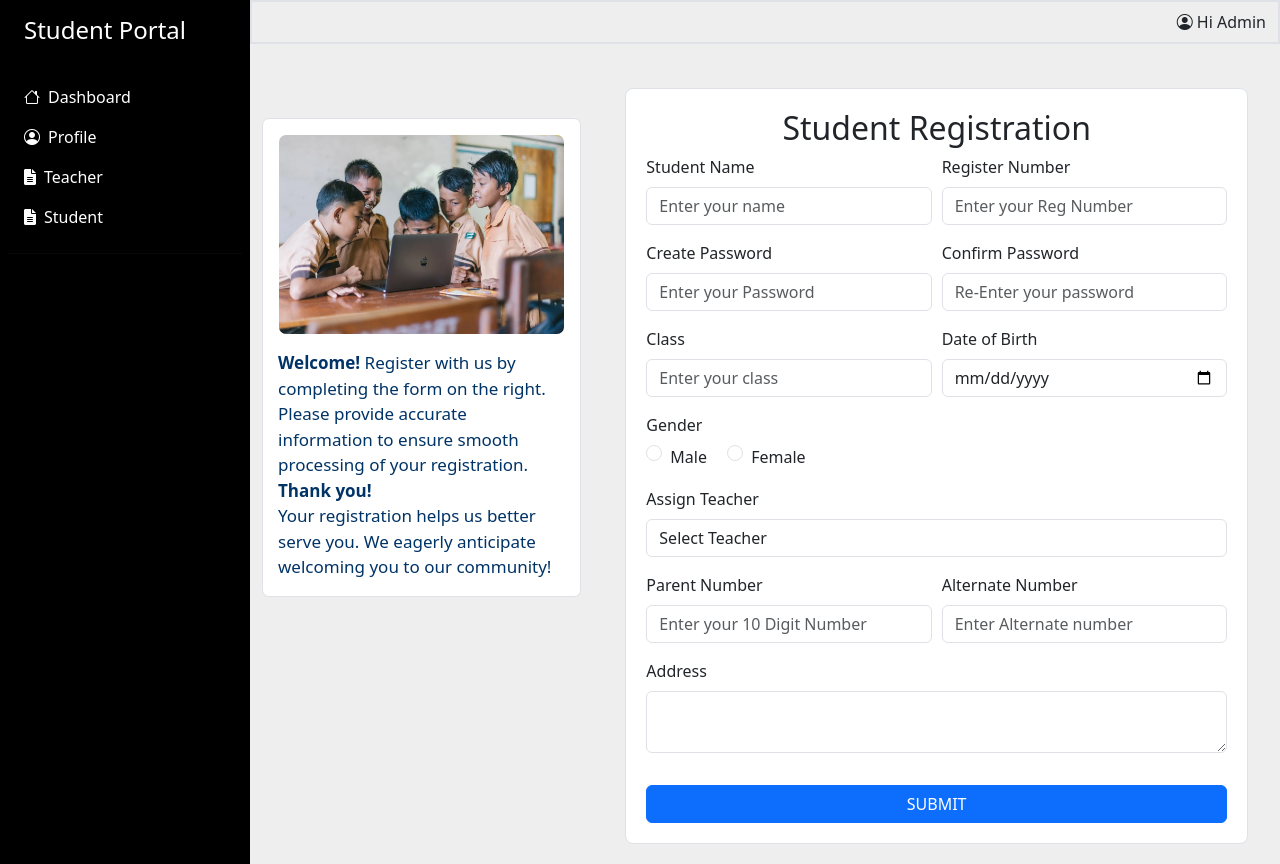
After one commit to Ardhas-Students-Portal/students-portal, a PHP site: page /students-portal/student_registration.php in a window 1280 px wide. The commit adds this page. Run offline with PHP 8.4, Linux system fonts and the light colour scheme; some libraries are stand-ins or nearby versions.

Commit message:
student register form is added

```diff
--- a/admincontent.php
+++ b/admincontent.php
@@ -34,7 +34,7 @@
                         <h5 class="card-title">Student Registration</h5>
                         <p class="card-text">Please press the below button to register the Student</p>
                         <div class="d-flex justify-content-center align-items-center">
-                            <a href="#" class="btn btn-primary">Register</a>
+                            <a href="student_registration.php" class="btn btn-primary">Register</a>
                         </div>
                     </div>
                 </div>
--- a/admindashboard.php
+++ b/admindashboard.php
@@ -26,14 +26,12 @@
             <ul class="list-unstyled px-2">
                 <li class="<?= ($current_page == 'admincontent.php') ? 'active' : '' ?>"><a href="admincontent.php" class="text-decoration-none px-3 py-2 d-block"><i class="bi bi-house pe-2"></i>Dashboard</a></li>
                 <li class="<?= ($current_page == 'adminprofile.php') ? 'active' : '' ?>"><a href="adminprofile.php" class="text-decoration-none px-3 py-2 d-block"><i class="bi bi-person-circle pe-2"></i>Profile</a></li>
-                <li class="<?= ($current_page == 'teacher.php') ? 'active' : '' ?>"><a href="#" class="text-decoration-none px-3 py-2 d-block"><i class="fas fa-file-alt pe-2"></i>Teacher</a></li>
+                <li class="<?= ($current_page == 'teacher.php') ? 'active' : '' ?>"><a href="" class="text-decoration-none px-3 py-2 d-block"><i class="fas fa-file-alt pe-2"></i>Teacher</a></li>
                 <li class="<?= ($current_page == 'student.php') ? 'active' : '' ?>"><a href="studentlist.php" class="text-decoration-none px-3 py-2 d-block"><i class="fas fa-file-alt pe-2"></i>Student</a></li>
-                <li class="<?= ($current_page == 'upcomingevents.php') ? 'active' : '' ?>"><a href="admincontent.php" class="text-decoration-none px-3 py-2 d-block"><i class="bi bi-calendar-event pe-2"></i>Upcoming Events</a></li>
             </ul>
             <hr class="h-color mx-2">
         </div>
         <div class="content p-4">
-            <!-- Your main content here -->
         </div>
     </div>
 
--- a/header.php
+++ b/header.php
@@ -11,7 +11,7 @@
 </head>
 
 <body>
-    <nav class="navbar navbar-expand-md bg-light border border-2 w-100">
+    <nav class="navbar navbar-expand-md  border border-2 w-100">
         <div class="container-fluid d-flex justify-content-between">
             <div class="d-flex justify-content-between d-md-none d-block">
                 <a class="navbar-brand" href="#">Navbar</a>
--- /dev/null
+++ b/student_registration.php
@@ -0,0 +1,482 @@
+<?php
+include('dbconnect.php');
+
+$name = isset($_POST["name"]) ? $_POST["name"] : "";
+$registernumber = isset($_POST["registernumber"]) ? $_POST["registernumber"] : "";
+$password = isset($_POST["createpassword"]) ? $_POST["createpassword"] : "";
+$class = isset($_POST["class"]) ? $_POST["class"] : "";
+$dateofbirth = isset($_POST["dateofbirth"]) ? $_POST["dateofbirth"] : "";
+$gender = isset($_POST["gender"]) ? $_POST["gender"] : "";
+$teacher = isset($_POST["teacher"]) ? $_POST["teacher"] : "";
+$parentnumber = isset($_POST["parentnumber"]) ? $_POST["parentnumber"] : "";
+$alternatenumber = isset($_POST["alternatenumber"]) ? $_POST["alternatenumber"] : "";
+$address = isset($_POST["address"]) ? $_POST["address"] : "";
+
+if (!empty($name) && !empty($registernumber) && !empty($password) && !empty($class) && !empty($dateofbirth) && !empty($gender) && !empty($teacher) && !empty($parentnumber) && !empty($alternatenumber) && !empty($address)) {
+    $hashed_password = password_hash($password, PASSWORD_DEFAULT);
+
+    $sql = "INSERT INTO studentdata (name, registernumber, password, class, dateofbirth, gender, teacher, parentnumber, alternatenumber, address) VALUES (?, ?, ?, ?, ?, ?, ?, ?, ?, ?)";
+    $stmt = $conn->prepare($sql);
+    $stmt->bind_param("ssssssssss", $name, $registernumber, $hashed_password, $class, $dateofbirth, $gender, $teacher, $parentnumber, $alternatenumber, $address);
+
+    if ($stmt->execute()) {
+        $sql = "INSERT INTO user (Userid, Password, Role) VALUES (?, ?, 'student')";
+        $stmt1 = $conn->prepare($sql);
+        $stmt1->bind_param("is", $registernumber, $hashed_password);
+
+        if ($stmt1->execute()) {
+            echo "<script>document.getElementById('confirmationMessage').style.display = 'block';</script>";
+        } else {
+            echo "Error inserting into user table: " . $stmt1->error;
+        }
+
+        $stmt1->close();
+    } else {
+        echo "Error inserting into studentdata table: " . $stmt->error;
+    }
+
+    $stmt->close();
+}
+$conn->close();
+?>
+
+<!DOCTYPE html>
+<html lang="en">
+
+<head>
+    <meta charset="UTF-8">
+    <meta name="viewport" content="width=device-width, initial-scale=1.0">
+    <link rel="stylesheet" href="https://stackpath.bootstrapcdn.com/bootstrap/4.5.2/css/bootstrap.min.css">
+    <title>Student Registration</title>
+    <style>
+        @media (max-width: 768px) {
+            .student {
+                margin-top: 20px;
+            }
+
+            #form {
+                margin: 20px 10px;
+            }
+
+            #top h1 {
+                font-size: 24px;
+                text-align: center;
+            }
+
+            #form {
+                margin: 10px;
+            }
+
+            .form-group label {
+                font-size: 14px;
+            }
+
+            .form-group input,
+            .form-group select,
+            .form-group textarea {
+                font-size: 14px;
+                padding: 10px;
+            }
+        }
+
+        @media (max-width: 576px) {
+            #top {
+                align-items: center;
+                text-align: center;
+            }
+
+            #top h1 {
+                font-size: 16px !important;
+                margin-top: 10px;
+            }
+        }
+
+        body {
+            background-color: #f8f9fa;
+        }
+
+        #top {
+            display: flex;
+            justify-content: flex-start;
+            align-items: center;
+            background-color: white;
+            height: 115px;
+            padding-left: 30px;
+            gap: 65px;
+
+        }
+
+        #top img {
+            height: 90px;
+        }
+
+        #top h1 {
+            color: #003366;
+            font-size: 28px;
+            text-align: center;
+        }
+
+        .student {
+            display: flex;
+            flex-direction: column;
+            justify-content: flex-start;
+            align-items: flex-start;
+            margin-top: 50px;
+            background-color: #ffffff;
+            border: 1px solid #dee2e6;
+            border-radius: 7px;
+        }
+
+        .student-img img {
+            width: 100%;
+            height: auto;
+            border-radius: 7px;
+        }
+
+        p {
+            padding: 0px 15px;
+            font-size: 17px;
+            color: #003366;
+        }
+
+        #form {
+            background-color: #ffffff;
+            border: 1px solid #dee2e6;
+            padding: 20px;
+            margin: 20px 20px;
+            border-radius: 8px;
+        }
+
+        h2 {
+            text-align: center;
+            font-size: 28px;
+        }
+
+        .error-message {
+            color: red;
+            font-size: 12px;
+            display: none;
+        }
+        html, body {
+    height: 100%;
+}
+
+body {
+    background: #eee;
+    margin: 0;
+    display: flex;
+    flex-direction: column;
+}
+
+.main-container {
+    display: flex;
+    flex: 1 0 auto;
+}
+
+#side_nav {
+    background: #000;
+    min-width: 250px;
+    max-width: 250px;
+    transition: all 0.3s;
+    /* overflow-y: auto; */
+    /* flex-shrink: 0; */
+}
+
+hr.h-color {
+    background: #eee;
+}
+
+.sidebar li.active {
+    background: #eee;
+    border-radius: 8px;
+}
+
+.sidebar li.active a,
+.sidebar li.active a:hover {
+    color: #000;
+}
+
+.sidebar li a {
+    color: #fff;
+    display: block;
+}
+
+@media (max-width: 767px) {
+    #side_nav {
+        margin-left: -250px;
+        position: fixed;
+        min-height: 100vh;
+        z-index: 1;
+        color: white;
+    }
+    #side_nav.active {
+        margin-left: 0;
+    }
+}
+
+    </style>
+</head>
+
+<body>
+    <!-- <div class="top" id="top">
+        <img src="./assets/images/ardhas_technology_logo.jpeg" alt="logo">
+        <h1>Admin Portal - Secure Student Registration</h1>
+    </div> -->
+    <div class="main-container d-flex">
+        <div class="sidebar" id="side_nav">
+            <?php include('admindashboard.php') ?>
+        </div>
+    <div class="content flex-grow-1">
+    <?php include('header.php') ?>
+        <div class="container mt-4">
+            <div class="row">
+                <div class="col-md-4">
+                    <div class="student">
+                        <div class="student-img p-3">
+                            <img src="./assets/images/students-image.webp" alt="studentsimg">
+                        </div>
+                        <div class="student-imginfo">
+                            <p><strong>Welcome!</strong> Register with us by completing the form on the right. Please provide accurate information to ensure smooth processing of your registration. <strong>Thank you!</strong><br>
+                                <span id="info">Your registration helps us better serve you. We eagerly anticipate welcoming you to our community!</span>
+                            </p>
+                        </div>
+                    </div>
+                </div>
+                <div class="col-md-8">
+                    <form action="<?php echo htmlspecialchars($_SERVER["PHP_SELF"]); ?>" method="POST" id="form">
+                        <h2>Student Registration</h2>
+                        <div class="form-row">
+                            <div class="form-group col-md-6">
+                                <label for="name">Student Name</label>
+                                <input type="text" class="form-control" id="name" name="name" placeholder="Enter your name">
+                                <div class="error-message" id="name-error">Please enter a valid name.</div>
+                            </div>
+                            <div class="form-group col-md-6">
+                                <label for="registernumber">Register Number</label>
+                                <input type="text" class="form-control" id="registernumber" name="registernumber" placeholder="Enter your Reg Number">
+                                <div class="error-message" id="registernumber-error">Please enter a valid register number.</div>
+                            </div>
+                        </div>
+                        <div class="form-row">
+                            <div class="form-group col-md-6">
+                                <label for="createpassword">Create Password</label>
+                                <input type="password" class="form-control" id="createpassword" name="createpassword" placeholder="Enter your Password">
+                                <div class="error-message" id="createpassword-error">Please enter a valid password.</div>
+                            </div>
+                            <div class="form-group col-md-6">
+                                <label for="confirmpassword">Confirm Password</label>
+                                <input type="password" class="form-control" id="confirmpassword" name="confirmpassword" placeholder="Re-Enter your password">
+                                <div class="error-message" id="confirmpassword-error">Passwords do not match.</div>
+                            </div>
+                        </div>
+                        <div class="form-row">
+                            <div class="form-group col-md-6">
+                                <label for="class">Class</label>
+                                <input type="text" class="form-control" id="class" name="class" placeholder="Enter your class">
+                                <div class="error-message" id="class-error">Please enter a valid class name.</div>
+                            </div>
+                            <div class="form-group col-md-6">
+                                <label for="dateofbirth">Date of Birth</label>
+                                <input type="date" class="form-control" id="dateofbirth" name="dateofbirth">
+                                <div class="error-message" id="dateofbirth-error">Please enter a valid date of birth</div>
+                            </div>
+                        </div>
+                        <div class="form-group">
+                            <label for="gender">Gender</label><br>
+                            <div class="form-check form-check-inline">
+                                <input class="form-check-input" type="radio" id="male" name="gender" value="male">
+                                <label class="form-check-label" for="male">Male</label>
+                            </div>
+                            <div class="form-check form-check-inline">
+                                <input class="form-check-input" type="radio" id="female" name="gender" value="female">
+                                <label class="form-check-label" for="female">Female</label>
+                            </div>
+                            <div class="error-message" id="gender-error">Please select a gender</div>
+                        </div>
+                        <div class="form-group">
+                            <label for="teacher">Assign Teacher</label>
+                            <select class="form-control" id="teacher" name="teacher">
+                                <option value="select">Select Teacher</option>
+                                <option value="Bharani">Bharathi</option>
+                                <option value="Dhanush">Dhanush</option>
+                            </select>
+                            <div class="error-message" id="teacher-error">Please select the teacher</div>
+                        </div>
+                        <div class="form-row">
+                            <div class="form-group col-md-6">
+                                <label for="parentnumber">Parent Number</label>
+                                <input type="text" class="form-control" id="parentnumber" name="parentnumber" placeholder="Enter your 10 Digit Number">
+                                <div class="error-message" id="parentnumber-error">Please enter a valid parent number.</div>
+                            </div>
+                            <div class="form-group col-md-6">
+                                <label for="alternatenumber">Alternate Number</label>
+                                <input type="text" class="form-control" id="alternatenumber" name="alternatenumber" placeholder="Enter Alternate number">
+                                <div class="error-message" id="alternatenumber-error">Please enter a valid alternate number.</div>
+                                <div class="error-message" id="phone-unique-error">Parent number and alternate number cannot be the same.</div>
+                            </div>
+                        </div>
+                        <div class="form-group">
+                            <label for="address">Address</label>
+                            <textarea class="form-control" name="address" id="address"></textarea>
+                            <div class="error-message" id="address-error">Please enter a valid address.</div>
+                        </div>
+                        <button class="btn btn-primary mt-3 btn-block" id="btn">SUBMIT</button>
+                        <div id="confirmationMessage" class="mt-3" style="display: none;">
+                            <div class="alert alert-success" role="alert">
+                                Form submitted successfully!
+                            </div>
+                        </div>
+                    </form>
+                </div>
+            </div>
+        </div>
+    </div>
+    </div>
+
+    <script src="https://code.jquery.com/jquery-3.6.0.min.js"></script>
+    <script>
+        $(document).ready(function() {
+            $('#btn').click(function(e) {
+                e.preventDefault();
+                var isValid = true;
+                var name = $('#name').val();
+                var registernumber = $('#registernumber').val();
+                var createpassword = $('#createpassword').val();
+                var confirmpassword = $('#confirmpassword').val();
+                var classname = $('#class').val();
+                var dateofbirth = $('#dateofbirth').val();
+                var gender = $('input[name="gender"]:checked').val();
+                var teacher = $('#teacher').val();
+                var parentnumber = $('#parentnumber').val();
+                var alternatenumber = $('#alternatenumber').val();
+                var address = $('#address').val();
+
+                function isValidName(name) {
+                    return /^[a-zA-Z]/.test(name);
+                }
+
+                function isvalidNumber(registernumber) {
+                    return /^[0-9]+$/.test(registernumber);
+                }
+
+                function isValidPassword(createpassword) {
+                    return /^(?=.*[A-Za-z])(?=.*\d)(?=.*[@$!%*#?&])[A-Za-z\d@$!%*#?&]{8,15}$/.test(createpassword);
+                }
+
+                function isValidPhone(phone) {
+                    return phone.length === 10 && !isNaN(phone) && ['9', '8', '7', '6'].includes(phone.charAt(0));
+                }
+
+                function isvalidAddress(address) {
+                    return address.length >= 10 && address.length <= 400;
+                }
+
+                function isValidClassname(classname) {
+                    return /^[a-zA-Z0-9 ]+$/.test(classname);
+                }
+
+                function isValidDOB(dateofbirth) {
+                    var today = new Date();
+                    var dob = new Date(dateofbirth);
+                    return dob.getFullYear() <= (today.getFullYear() - 6);
+                }
+
+                if (!isValidName(name)) {
+                    $('#name-error').show();
+                    isValid = false;
+                } else {
+                    $('#name-error').hide();
+                }
+
+                if (!isvalidNumber(registernumber)) {
+                    $('#registernumber-error').show();
+                    isValid = false;
+                } else {
+                    $('#registernumber-error').hide();
+                }
+
+                if (!isValidPassword(createpassword)) {
+                    $('#createpassword-error').show();
+                    isValid = false;
+                } else {
+                    $('#createpassword-error').hide();
+                }
+
+                if (createpassword !== confirmpassword) {
+                    $('#confirmpassword-error').show();
+                    isValid = false;
+                } else {
+                    $('#confirmpassword-error').hide();
+                }
+
+                if (!isValidClassname(classname)) {
+                    $('#class-error').show();
+                    isValid = false;
+                } else {
+                    $('#class-error').hide();
+                }
+
+                if (!isValidDOB(dateofbirth)) {
+                    $('#dateofbirth-error').show();
+                    isValid = false;
+                } else {
+                    $('#dateofbirth-error').hide();
+                }
+
+                if (!gender) {
+                    $('#gender-error').show();
+                    isValid = false;
+                } else {
+                    $('#gender-error').hide();
+                }
+
+                if (teacher === "select") {
+                    $('#teacher-error').show();
+                    isValid = false;
+                } else {
+                    $('#teacher-error').hide();
+                }
+
+                if (!isValidPhone(parentnumber)) {
+                    $('#parentnumber-error').show();
+                    isValid = false;
+                } else {
+                    $('#parentnumber-error').hide();
+                }
+
+                if (!isValidPhone(alternatenumber)) {
+                    $('#alternatenumber-error').show();
+                    isValid = false;
+                } else {
+                    $('#alternatenumber-error').hide();
+                }
+
+                if (parentnumber === alternatenumber) {
+                    $('#phone-unique-error').show();
+                    isValid = false;
+                } else {
+                    $('#phone-unique-error').hide();
+                }
+
+                if (!isvalidAddress(address)) {
+                    $('#address-error').show();
+                    isValid = false;
+                } else {
+                    $('#address-error').hide();
+                }
+
+                if (isValid) {
+                    $('form').submit();
+                    $('#confirmationMessage').show();
+                }
+                setTimeout(function() {
+                    $('#confirmationMessage').hide();
+                    $('#main')[0].reset();
+                    $('#fileList').empty();
+                }, 6500);
+            });
+        });
+    </script>
+</body>
+
+</html>
```
Also changed, not shown: student_dataview.php (added, +54 -0 lines), studentlist.php (+2 -5 lines), assets/images/Data_security_05.jpg (added), assets/images/ardhas_technology_logo.jpeg (added), assets/images/login-image2.jpg (added), assets/images/students-image.webp (added).
